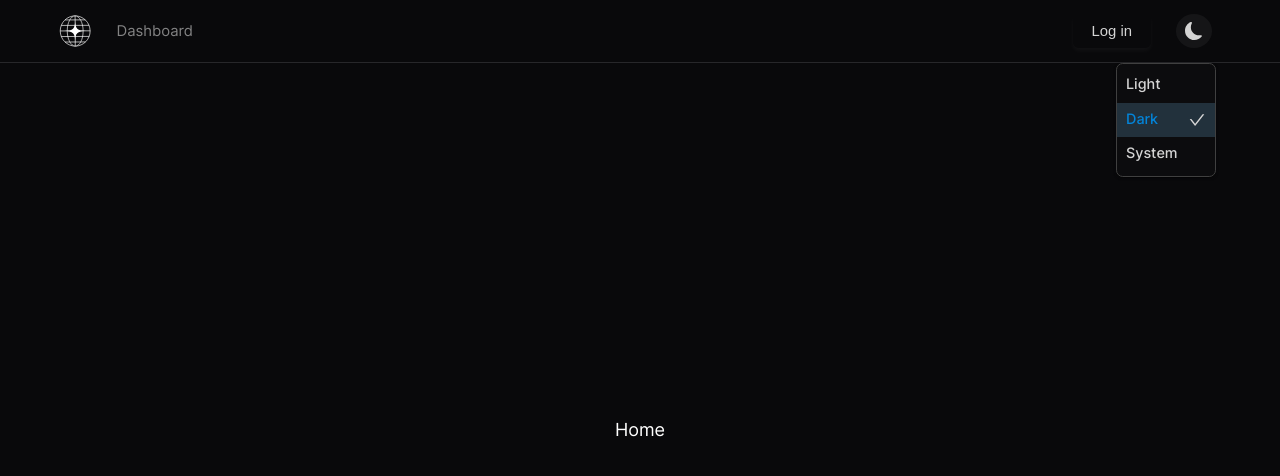
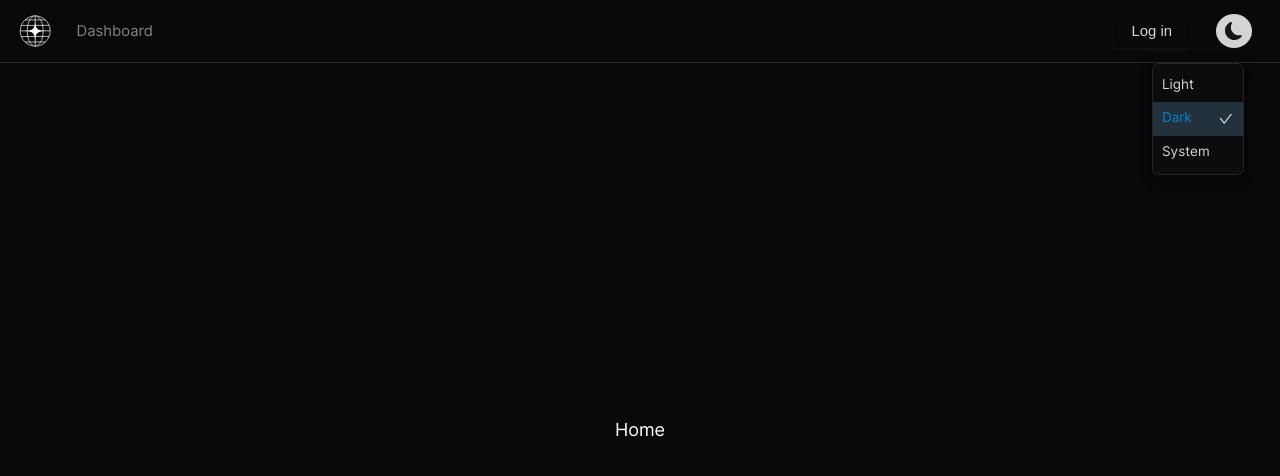
Before and after one commit to chaseottofy/nextjs-auth-demo, a Next.js app: page / in a window 1280 px wide. Both pictures are taken after a click on the button "change theme". Shown: the top 476 px of the page. Built offline with nearby package versions, Linux system fonts and the light colour scheme.

Commit message:
create theme switcher

```diff
--- a/package.json
+++ b/package.json
@@ -62,8 +62,6 @@
     "@typescript-eslint/parser": "^6.10.0",
     "cssnano": "^6.0.1",
     "eslint": "^8.53.0",
-    "eslint-config-airbnb": "^19.0.4",
-    "eslint-config-airbnb-typescript": "^17.1.0",
     "eslint-config-next": "14.0.1",
     "eslint-import-resolver-typescript": "^3.6.1",
     "eslint-plugin-import": "^2.29.0",
--- a/src/app/components/Header/Header.module.css
+++ b/src/app/components/Header/Header.module.css
@@ -18,7 +18,7 @@
 .content {
   display: flex;
   width: 100%;
-  max-width: var(--max-width-md);
+  max-width: var(--max-width-lg);
   height: 100%;
   padding: 0 var(--p2);
   margin: 0 auto;
--- a/src/app/components/Header/Header.tsx
+++ b/src/app/components/Header/Header.tsx
@@ -57,6 +57,7 @@ export default function Header() {
             </ul>
           </nav>
         </div>
+
         <div className={styles.col3}>
           <button
             className={`${styles['log-in--btn']} btn-3`}
--- a/src/app/components/UI/Button/ThemeButton.tsx
+++ b/src/app/components/UI/Button/ThemeButton.tsx
@@ -1,16 +1,14 @@
 import * as React from 'react';
 import { useState } from 'react';
+
 import { useTheme as useNextTheme } from 'next-themes';
 
 import Icons from '@/components/Icons';
 import useModal from '@/hooks/useModal';
+
 import ThemeSelect from '../Select/ThemeSelect';
 
-export default function ThemeButton({
-  className = 'btn-3',
-}: {
-  className?: string;
-}) {
+export default function ThemeButton({ className = 'btn-3' }: { className?: string; }) {
   const { theme, setTheme } = useNextTheme();
   const { Sun, Moon } = Icons;
   const { showModal } = useModal();
@@ -21,19 +19,22 @@ export default function ThemeButton({
 
     showModal((onClose) => (
       <ThemeSelect
+        theme={theme}
+        setTheme={setTheme}
         onClick={(e?: React.MouseEvent<HTMLElement>) => {
+          // event was triggered by outside click or escape key, no ref
           if (!e) {
+            console.log(true);
             onClose();
             setHasModal(false);
             return;
           }
-          const currentTarget = e?.currentTarget as HTMLButtonElement;
-          const themeValue = currentTarget.dataset.themeValue as string;
-          setTheme(themeValue);
+
+          const currentTarget = e?.currentTarget as HTMLLIElement;
+          setTheme(currentTarget.dataset.themeValue as 'light' | 'dark');
           onClose();
           setHasModal(false);
         }}
-        theme={theme}
       />
     ));
   };
--- a/src/app/components/UI/Modal/Modal.module.css
+++ b/src/app/components/UI/Modal/Modal.module.css
@@ -6,6 +6,7 @@
   background-color: transparent;
   display: flex;
   height: calc(100vh - var(--header-height));
+  max-width: var(--max-width-lg);
   flex-direction: column;
   align-items: center;
   justify-content: center;
--- a/src/app/components/UI/Select/ThemeSelect.module.css
+++ b/src/app/components/UI/Select/ThemeSelect.module.css
@@ -1,14 +1,14 @@
 .container {
   position: absolute;
   top:0;
-  right:10%;
-  min-width: 100px;
+  right: 2rem;
+  min-width: 92px;
   height: auto;
   background-color: var(--black3);
   border-radius: var(--br2);
-  box-shadow: var(--bs-md);
+  box-shadow: var(--bs1);
   z-index: var(--z-toast);
-  border: 1px solid var(--grey8);
+  border: 1px solid var(--grey9);
   overflow: hidden;
   flex-direction: column;
   padding: .25rem 0;
@@ -20,13 +20,13 @@
 
 .container li {
   text-transform: capitalize;
-  font-weight: 500;
+  /* font-weight: 500; */
   padding: .375rem .5rem;
-  min-height: 1.9rem;
+  min-height: 1.875rem;
   white-space: nowrap;
   cursor: pointer;
   position: relative;
-  font-size: .8rem;
+  font-size: .75rem;
   color: var(--grey4);
   width: 100%;
   display: flex;
@@ -56,9 +56,3 @@
 .container li[data-theme-active="true"]:hover svg {
   fill: var(--secolor1);
 }
-
-@media screen and (max-width: 1420px) {
-  .container {
-    right: 5%;
-  }
-}
--- a/src/app/components/UI/Select/ThemeSelect.tsx
+++ b/src/app/components/UI/Select/ThemeSelect.tsx
@@ -10,11 +10,13 @@ import ThemeSelectItem from './ThemeSelectItem';
 import styles from './ThemeSelect.module.css';
 
 export default function ThemeSelect({
+  theme,
+  setTheme,
   onClick,
-  theme,
 }: {
+  theme?: string;
+  setTheme?: (theme: string) => void;
   onClick: (e?: React.MouseEvent<HTMLElement>) => void;
-  theme?: string;
 }) {
   const { Check } = Icons;
   const [activeItem, setActiveItem] = useState(theme === 'light' ? 0 : 1);
@@ -26,14 +28,14 @@ export default function ThemeSelect({
 
   return (
     <ul
-      className={styles.container}
-      ref={modalRef}
-      role='listbox'
-      id='theme-select-listbox'
-      tabIndex={0}
       aria-orientation='vertical'
       aria-label='Theme Select'
       aria-labelledby='theme-select-button'
+      className={styles.container}
+      id='theme-select-listbox'
+      ref={modalRef}
+      role='listbox'
+      tabIndex={0}
       onKeyDown={(e: React.KeyboardEvent<HTMLElement>) => {
         const { key } = e;
         setActiveItem((prev) => {
@@ -46,9 +48,9 @@ export default function ThemeSelect({
           return prev;
         });
 
-        if (key === 'Enter') {
-          const currentChild = e.currentTarget?.children[activeItem] as HTMLLIElement;
-          currentChild.click();
+        if (key === 'Enter' && setTheme) {
+          setTheme(Object.keys(THEME_VALUES)[activeItem]);
+          onClick();
         }
       }}
     >
@@ -66,7 +68,7 @@ export default function ThemeSelect({
             }}
           >
             {item}
-            {theme === item && <Check className='svg-5' />}
+            {theme === item && <Check className='svg-6' />}
           </ThemeSelectItem>
         ))
       }
--- a/src/app/components/UI/Select/ThemeSelectItem.tsx
+++ b/src/app/components/UI/Select/ThemeSelectItem.tsx
@@ -17,14 +17,15 @@ export default function ThemeSelectItem({
 }) {
   return (
     <li
+      aria-selected={active}
       data-theme-value={value}
       data-theme-active={active}
       data-active-tab={activeItem}
-      role='option'
-      aria-selected={active}
       id={`theme-select-item-${index}`}
       onClick={onClick}
       tabIndex={-1}
+      title={value}
+      role='option'
     >
       {children}
     </li>
--- a/src/app/data/constants.ts
+++ b/src/app/data/constants.ts
@@ -4,7 +4,6 @@ export const FORM_KEYS: string[] = ['email', 'password', 'remember'];
 
 export const FORM_LENGTH: number = FORM_KEYS.length;
 
-// export const BASE_URL = 'https://reqres.in/api';
 export const BASE_URL = 'http://localhost:4001/users/';
 
 export const ERROR_MESSAGES: { [key: number]: string; } = {
@@ -19,7 +18,6 @@ export const THEME_VALUES: { [key: string]: string; } = {
   dark: 'dark',
   system: 'dark',
 };
-// export const THEME_VALUES = ['light', 'dark', 'dark'];
 
 export const PASSWORD_REGEX: RegExp = /^(?=.*[A-Z])(?=.*[a-z])(?=.*[\d!#$%&()*@^])(?!.*[\s/\\])(?!.*["'])(?!.*').{6,20}$/;
 
--- a/src/app/styles/sanitize.css
+++ b/src/app/styles/sanitize.css
@@ -243,8 +243,8 @@ svg {
 svg {
   pointer-events: none;
   user-select: none;
-  min-width: 1rem;
-  min-height: 1rem;
+  min-width: .875rem;
+  min-height: .875rem;
 }
 
 input::placeholder,
--- a/src/app/styles/templates.css
+++ b/src/app/styles/templates.css
@@ -125,7 +125,11 @@
 .btn-icon1:disabled {
   pointer-events: none;
   user-select: none;
-  background-color: var(--black2);
+  background-color: var(--grey4);
+}
+
+.btn-icon1:disabled svg {
+  color: var(--black2) !important;
 }
 
 .btn-1:not(:disabled):hover,
@@ -148,12 +152,14 @@
 .btn-1:not(:disabled):focus-visible,
 .btn-4:not(:disabled):focus-visible {
   border-color: var(--grey9);
+  /* outline: 1px dotted var(--white2); */
   outline: 2px solid var(--grey8) !important;
 }
 
 .btn-2:not(:disabled):focus-visible,
 .btn-3:not(:disabled):focus-visible {
-  outline: 2px solid var(--grey8) !important;
+  /* outline: 2px solid var(--grey8) !important; */
+  outline: 1.5px dotted var(--white1);
 }
 
 .btn-1:not(:disabled):active,
@@ -388,6 +394,11 @@ it short and sweet since it technically still affects layout.
   height: 1rem;
 }
 
+.svg-6 {
+  width: .875rem;
+  height: .875rem;
+}
+
 /* TEXT
 ===================================== */
 .text-base {
```
Also changed, not shown: .eslintrc.js, 1 other file (tests, documents, lock files or other folders).
